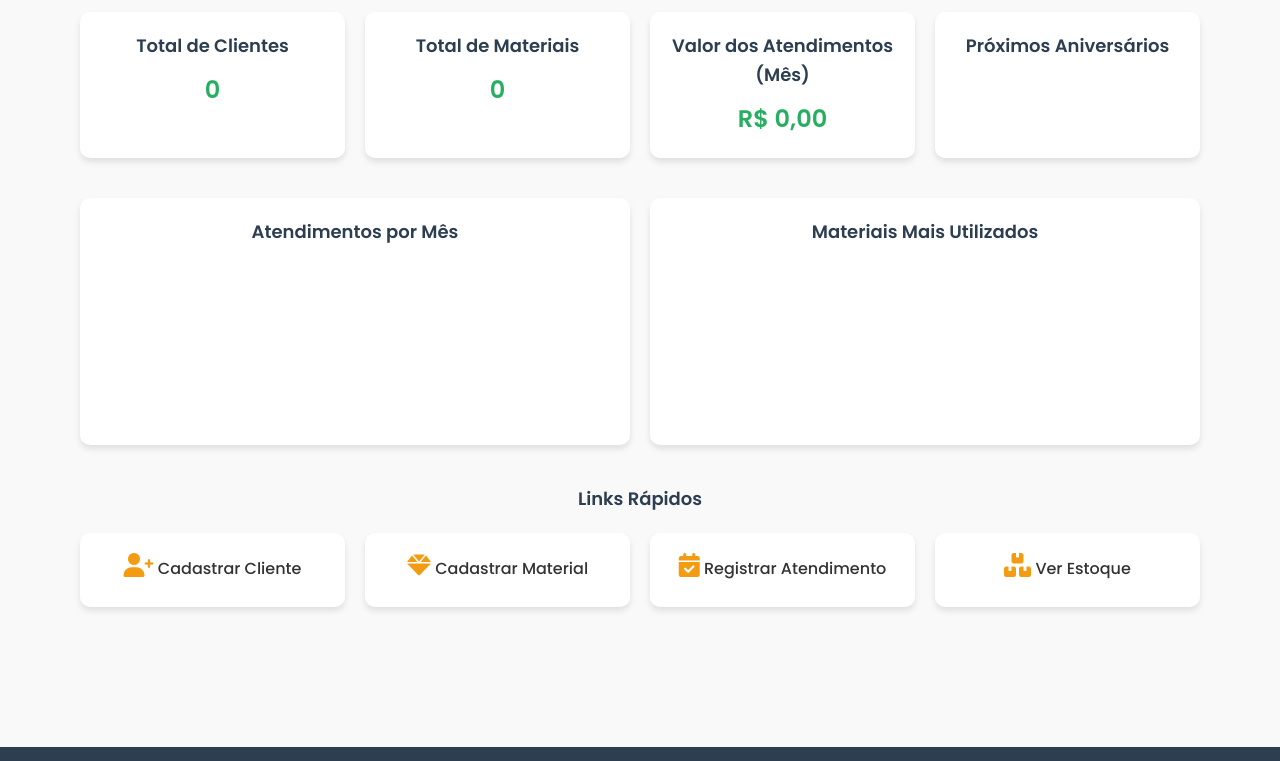
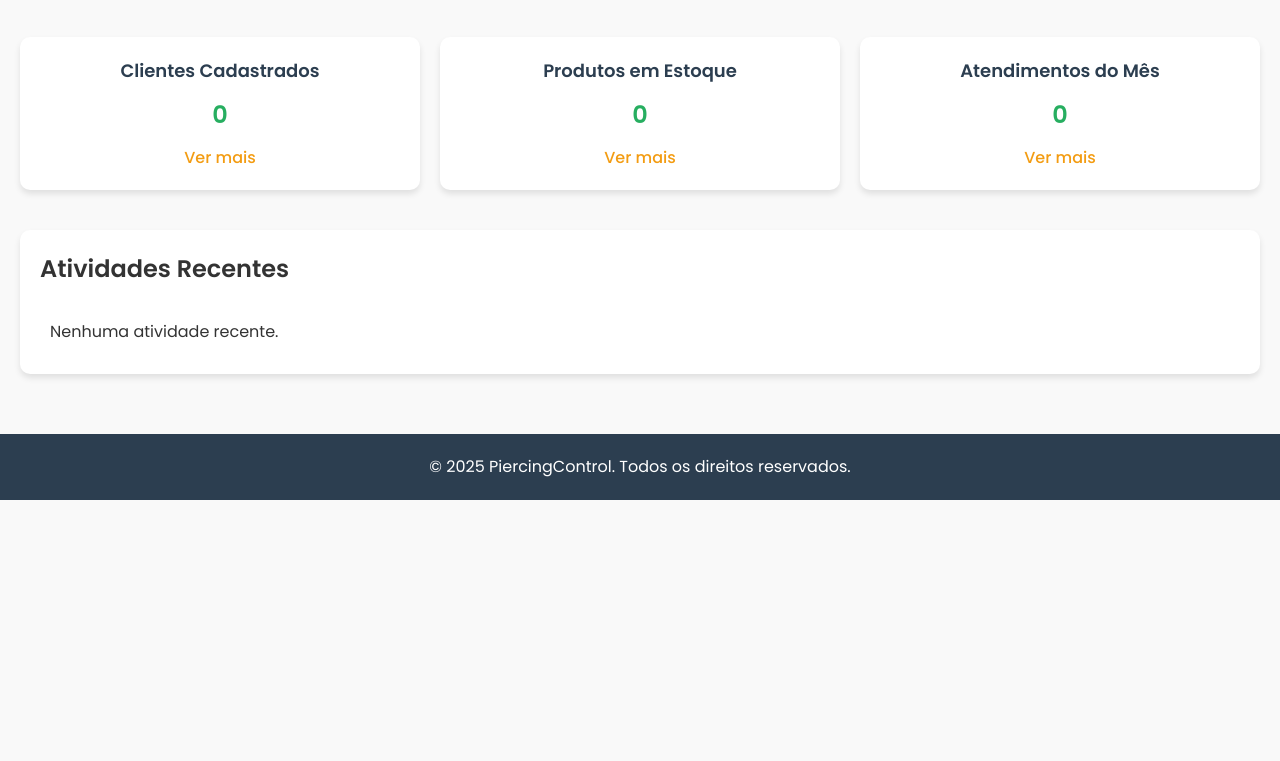
Before and after one commit to viniciusrx01/piercing, a plain HTML site: page home.html in a window 1280 px wide. Shown: the part 191-952 px from the top of the page. After the commit the page ends 800 px from the top, so only its background shows below. Drawn offline with nearby package versions, Linux system fonts and the light colour scheme.

Commit message:
Update home.html

```diff
--- a/home.html
+++ b/home.html
@@ -6,8 +6,6 @@
     <title>Home - Bijuterias</title>
     <link rel="stylesheet" href="styles.css">
     <link href="https://fonts.googleapis.com/css2?family=Poppins:wght@300;400;500;600&display=swap" rel="stylesheet">
-    <link rel="stylesheet" href="https://cdnjs.cloudflare.com/ajax/libs/font-awesome/6.0.0-beta3/css/all.min.css">
-    <script src="https://cdn.jsdelivr.net/npm/chart.js"></script>
 </head>
 <body>
     <header class="header">
@@ -16,7 +14,6 @@
         </div>
         <nav class="nav">
             <ul>
-                <li><a href="home.html">Home</a></li>
                 <li><a href="cliente.html">Clientes</a></li>
                 <li><a href="materiais.html">Materiais</a></li>
                 <li><a href="estoque.html">Estoque</a></li>
@@ -30,65 +27,34 @@
     </header>
 
     <main class="main-content">
-        <section class="dashboard-section">
-            <h2>Dashboard</h2>
+        <section class="welcome-section">
+            <h2>Bem-vindo ao Sistema de Bijuterias</h2>
+            <p>Gerencie seus clientes, estoque e atendimentos de forma fácil e eficiente.</p>
+        </section>
 
-            <!-- Cards de Informações -->
-            <div class="cards">
-                <div class="card">
-                    <h3>Total de Clientes</h3>
-                    <p id="totalClientes">0</p>
-                </div>
-                <div class="card">
-                    <h3>Total de Materiais</h3>
-                    <p id="totalMateriais">0</p>
-                </div>
-                <div class="card">
-                    <h3>Valor dos Atendimentos (Mês)</h3>
-                    <p id="valorAtendimentos">R$ 0,00</p>
-                </div>
-                <div class="card">
-                    <h3>Próximos Aniversários</h3>
-                    <ul id="proximosAniversarios">
-                        <!-- Aniversários serão carregados via JavaScript -->
-                    </ul>
-                </div>
+        <section class="cards-section">
+            <div class="card">
+                <h3>Clientes Cadastrados</h3>
+                <p id="clientCount">0</p>
+                <a href="cadastro-cliente.html">Ver mais</a>
             </div>
+            <div class="card">
+                <h3>Produtos em Estoque</h3>
+                <p id="stockCount">0</p>
+                <a href="estoque.html">Ver mais</a>
+            </div>
+            <div class="card">
+                <h3>Atendimentos do Mês</h3>
+                <p id="attendanceCount">0</p>
+                <a href="atendimentos.html">Ver mais</a>
+            </div>
+        </section>
 
-            <!-- Gráficos -->
-            <div class="graficos">
-                <div class="grafico-card">
-                    <h3>Atendimentos por Mês</h3>
-                    <canvas id="graficoAtendimentos"></canvas>
-                </div>
-                <div class="grafico-card">
-                    <h3>Materiais Mais Utilizados</h3>
-                    <canvas id="graficoMateriais"></canvas>
-                </div>
-            </div>
-
-            <!-- Links Rápidos -->
-            <div class="links-rapidos">
-                <h3>Links Rápidos</h3>
-                <div class="links">
-                    <a href="cadastro-cliente.html" class="link-card">
-                        <i class="fas fa-user-plus"></i>
-                        <span>Cadastrar Cliente</span>
-                    </a>
-                    <a href="cadastro-material.html" class="link-card">
-                        <i class="fas fa-gem"></i>
-                        <span>Cadastrar Material</span>
-                    </a>
-                    <a href="atendimentos.html" class="link-card">
-                        <i class="fas fa-calendar-check"></i>
-                        <span>Registrar Atendimento</span>
-                    </a>
-                    <a href="estoque.html" class="link-card">
-                        <i class="fas fa-boxes"></i>
-                        <span>Ver Estoque</span>
-                    </a>
-                </div>
-            </div>
+        <section class="recent-activities">
+            <h3>Atividades Recentes</h3>
+            <ul id="activitiesList">
+                <li>Nenhuma atividade recente.</li>
+            </ul>
         </section>
     </main>
 
```
